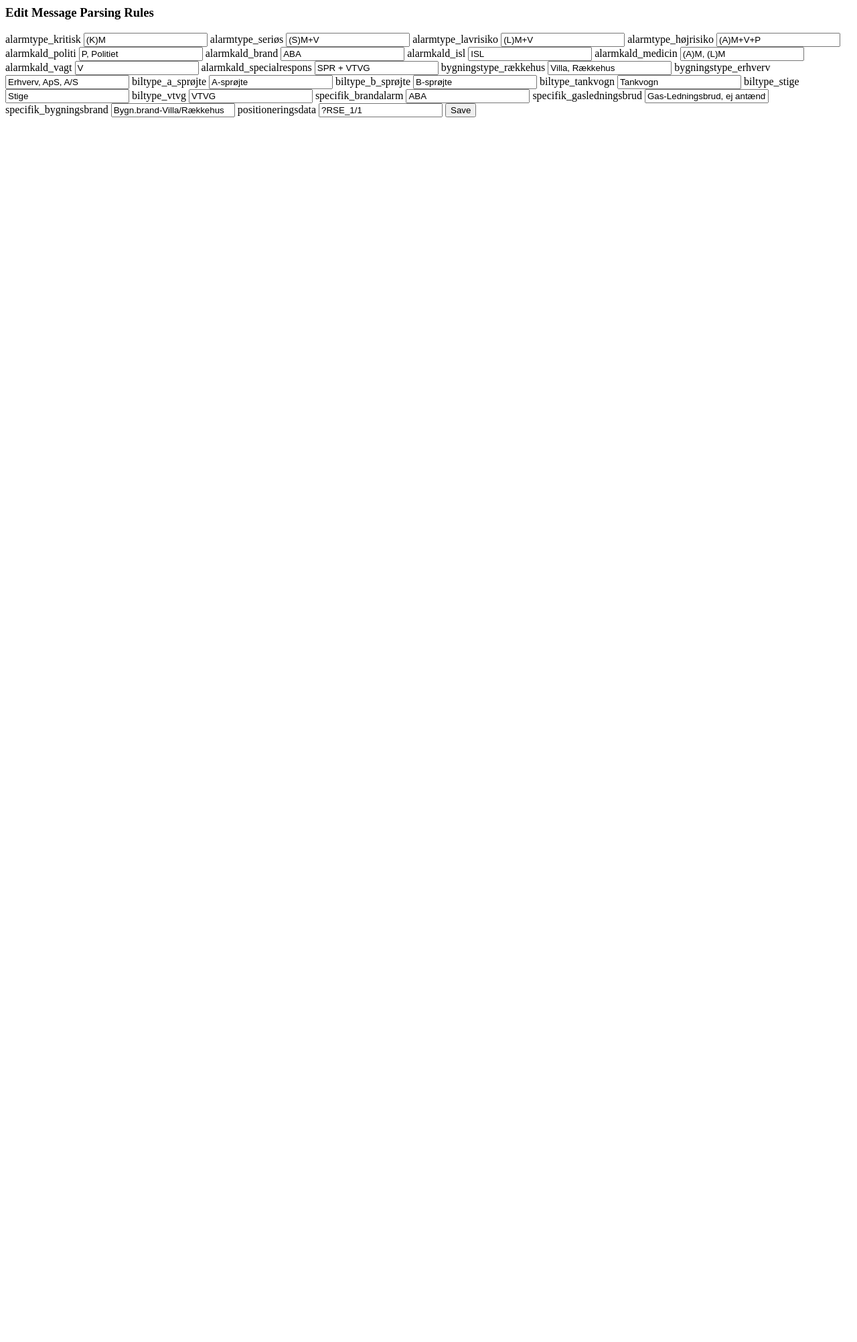
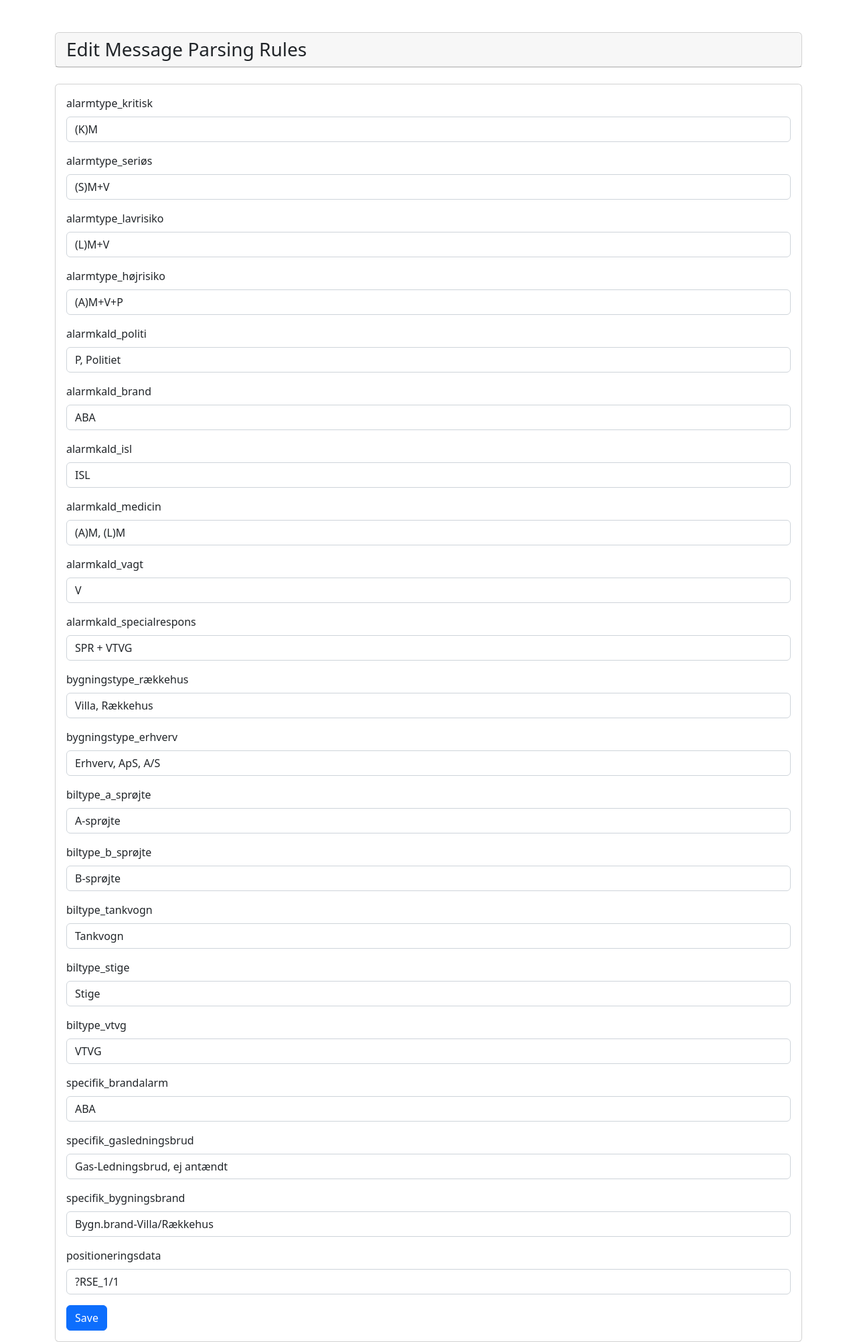
Before and after one commit to joachimth/PythonPagerTelegramForwarder, a Flask app: page /edit_message_parsing in a window 1280 px wide. Shown: the whole page at 67% size. Before the commit the page ends 175 px from the top, so only its background shows below. Run offline with Flask 2, Linux system fonts and the light colour scheme; the visitor is signed in with stand-in values (Sample User, id 1).

Commit message:
Update edit_message_parsing.html

```diff
--- a/templates/edit_message_parsing.html
+++ b/templates/edit_message_parsing.html
@@ -1,8 +1,33 @@
-<form method="POST">
-    <h3>Edit Message Parsing Rules</h3>
-    {% for key, value in config.items() %}
-        <label for="{{ key }}">{{ key }}</label>
-        <input type="text" name="MessageParsing_{{ key }}" value="{{ value }}" />
-    {% endfor %}
-    <button type="submit">Save</button>
-</form>
+{% include 'header.html' %}
+<body>
+    <div class="container mt-5">
+        <!-- Header Card -->
+        <div class="card mb-4">
+            <div class="card-header">
+                <h3 class="mb-0">Edit Message Parsing Rules</h3>
+            </div>
+        </div>
+
+        <!-- Form Card -->
+        <div class="card">
+            <div class="card-body">
+                <form method="POST">
+                    {% for key, value in config.items() %}
+                        <div class="mb-3">
+                            <label for="{{ key }}" class="form-label">{{ key }}</label>
+                            <input
+                                type="text"
+                                class="form-control"
+                                id="{{ key }}"
+                                name="MessageParsing_{{ key }}"
+                                value="{{ value }}"
+                            />
+                        </div>
+                    {% endfor %}
+                    <button type="submit" class="btn btn-primary">Save</button>
+                </form>
+            </div>
+        </div>
+    </div>
+</body>
+{% include 'footer.html' %}
```
